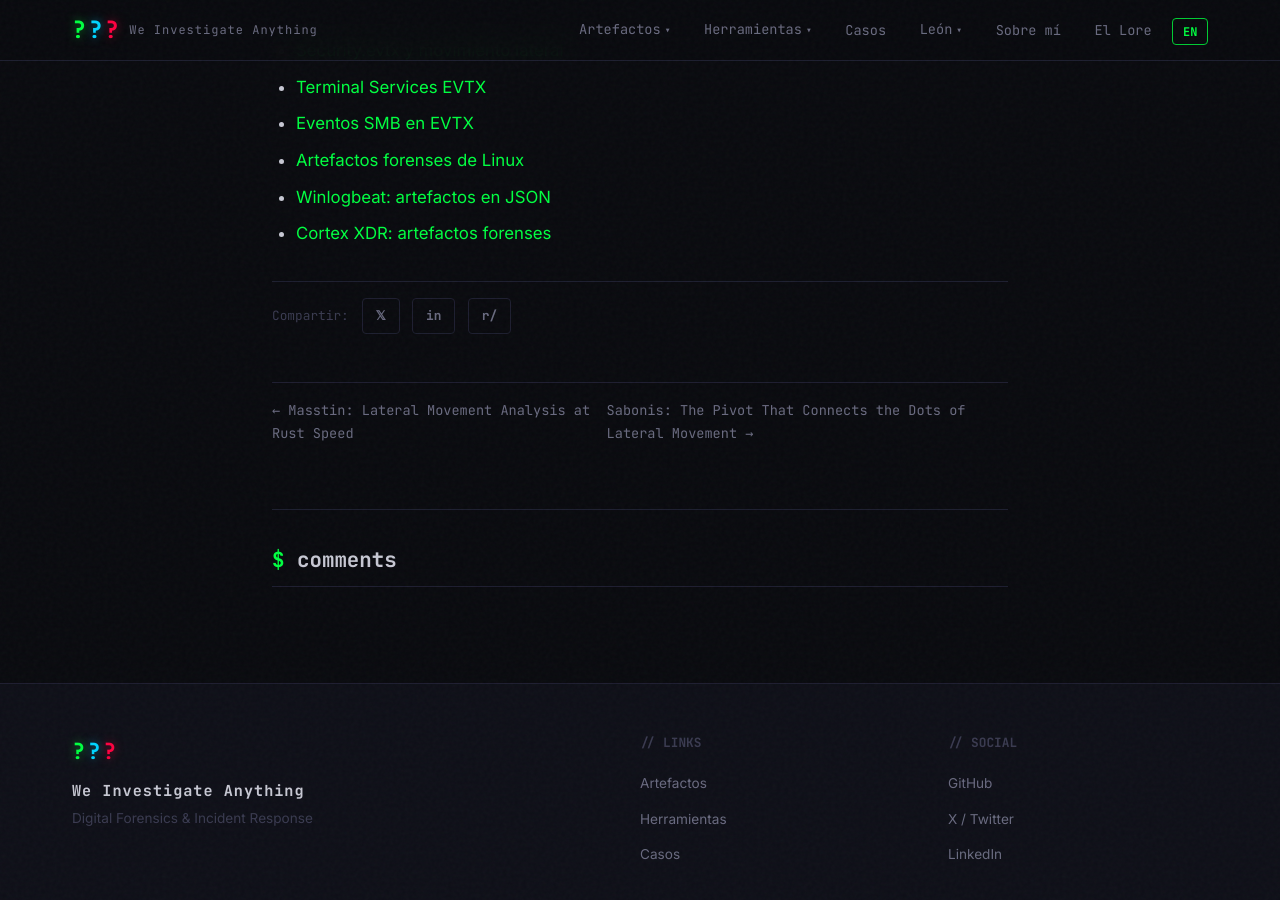
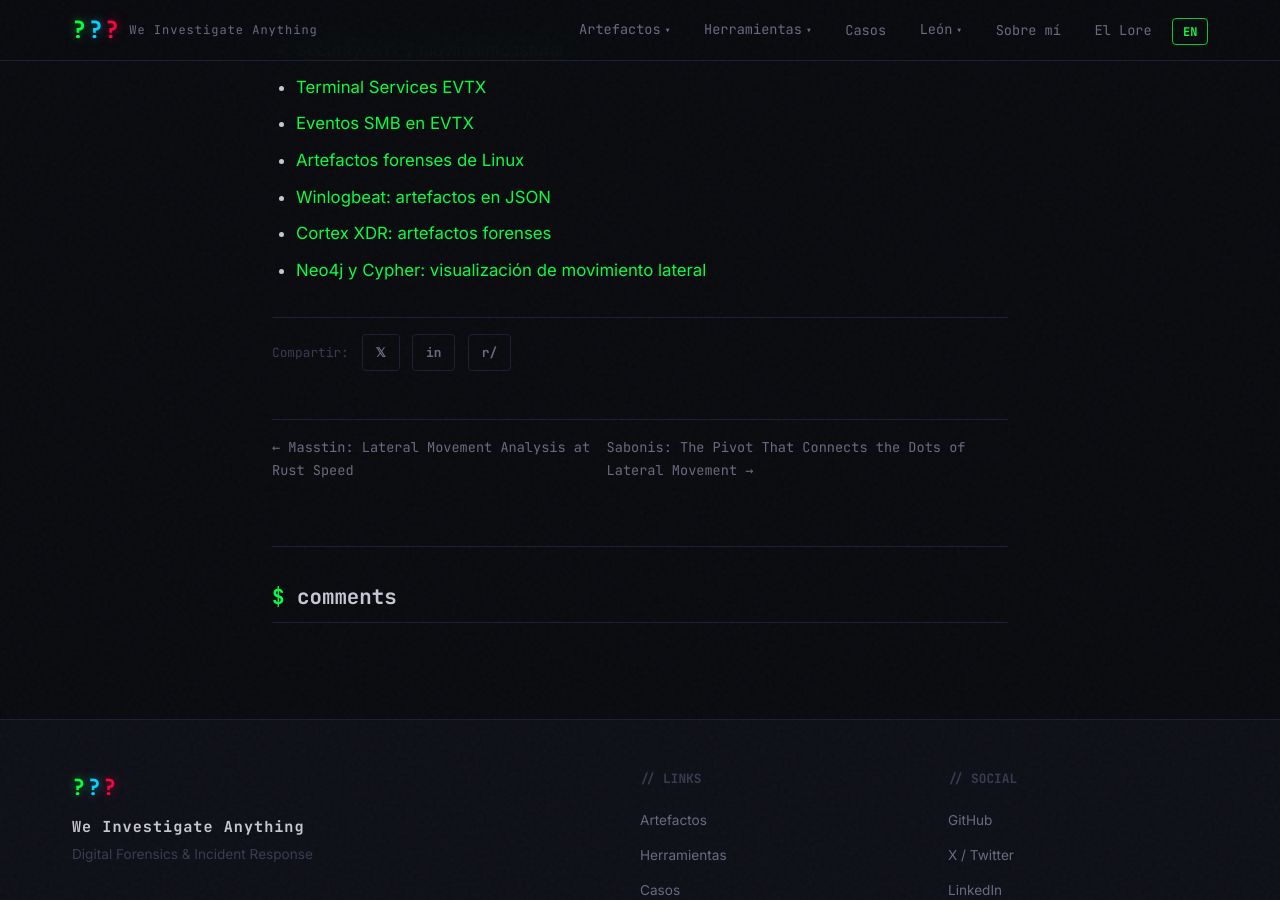
Before and after one commit to jupyterj0nes/jupyterj0nes.github.io, a Jekyll site: the page built from _posts/es/2026-04-06-masstin-lateral-movement-rust.md, in a window 1280 px wide and 900 px high, scrolled down 8681 px. Built offline with Jekyll 4.4.1, drawn with Linux system fonts in a browser that asks for light colours; comment, search, counter and statistics services are not loaded; some of the changed text lies outside the part shown.

Commit message:
Add Neo4j/Cypher article link to masstin related articles (ES/EN)

```diff
--- a/_posts/es/2026-04-06-masstin-lateral-movement-rust.md
+++ b/_posts/es/2026-04-06-masstin-lateral-movement-rust.md
@@ -219,3 +219,4 @@ En investigaciones con decenas de maquinas y GBs de logs, la diferencia de rendi
 - [Artefactos forenses de Linux](/es/artifacts/linux-forensic-artifacts/)
 - [Winlogbeat: artefactos en JSON](/es/artifacts/winlogbeat-elastic-artifacts/)
 - [Cortex XDR: artefactos forenses](/es/artifacts/cortex-xdr-artifacts/)
+- [Neo4j y Cypher: visualización de movimiento lateral](/es/tools/neo4j-cypher-visualization/)
```
Also changed, not shown: _posts/en/2026-04-06-masstin-lateral-movement-rust.md (+1 -0 lines).
